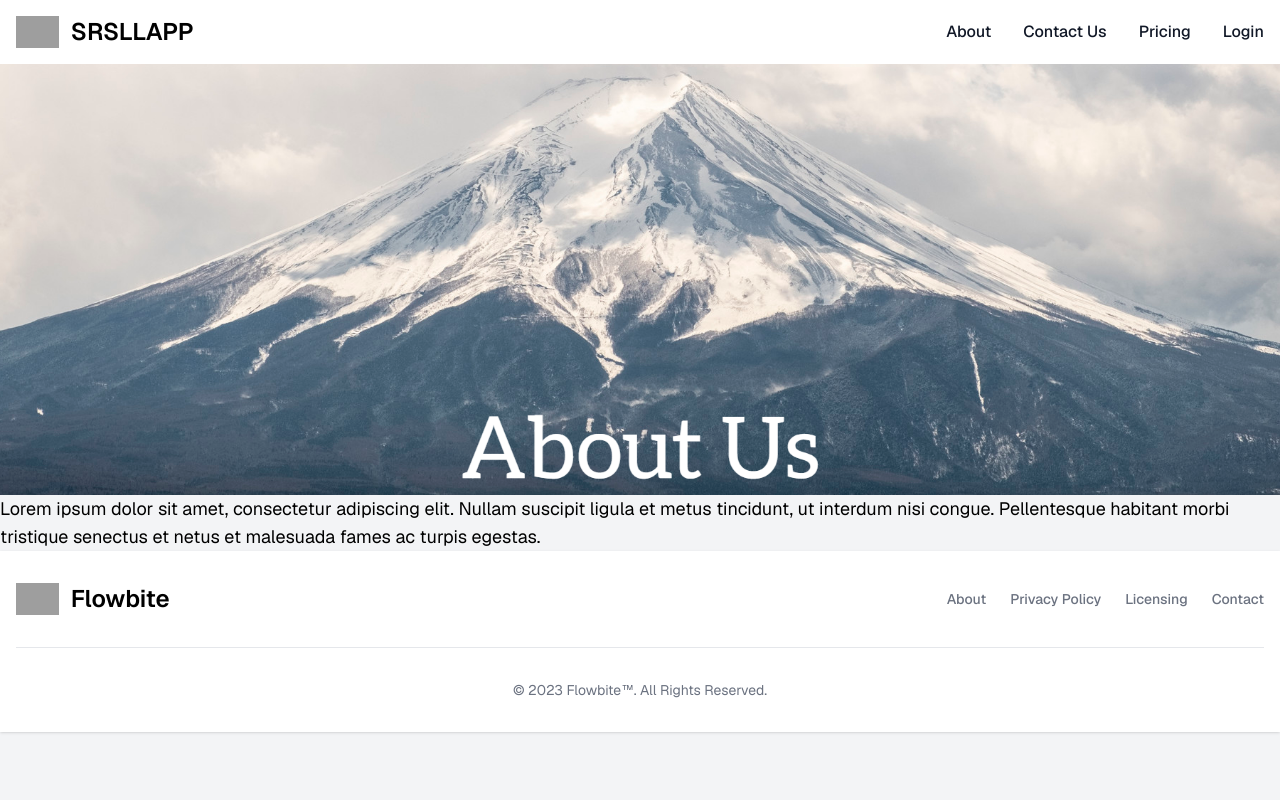
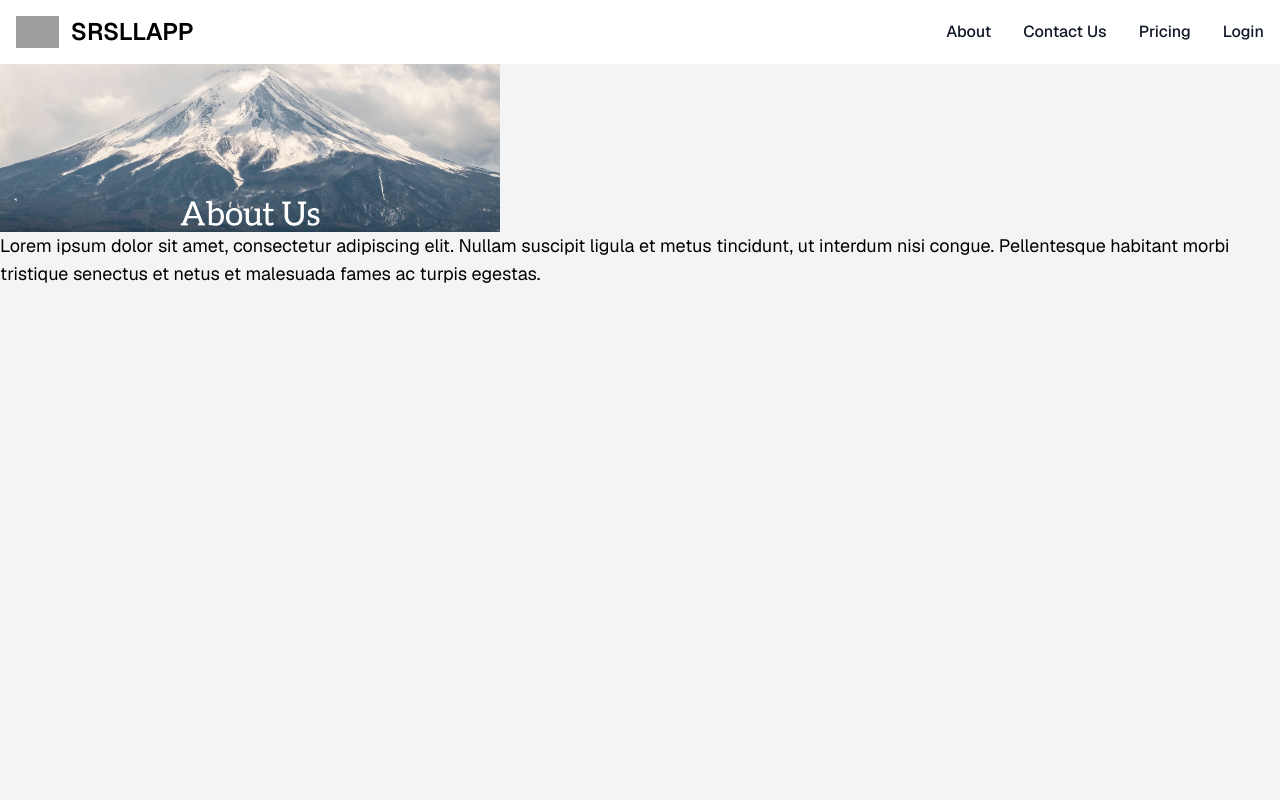
Before and after one commit to jervin8/csc530app, a Next.js app: page /about in a window 1280 px wide. Shown: the top 800 px of the page. Built offline with nearby package versions, Linux system fonts and the light colour scheme; no server answers; grey boxes are pictures that could not be loaded.

Commit message:
minor changes

```diff
--- a/app/about/page.tsx
+++ b/app/about/page.tsx
@@ -5,10 +5,11 @@ import Footer from "@/components/Footer";
 
 export default function About() {
   return (
-    <div className="h-screen w-full bg-gray-100 dark:bg-slate-700 text-black dark:text-white">
+    <main className="h-full w-full bg-gray-100 dark:bg-slate-700 text-black dark:text-white">
         <Navbar />
+        <div className="h-screen">
           <div>
-            <Image src={AboutBackground} alt="About Us" width={500} height={300} layout="responsive"/>
+              <Image src={AboutBackground} alt="About Us" width={500} height={300}/>
           </div>
 
           <div className="relative">
@@ -19,7 +20,8 @@ export default function About() {
                 fames ac turpis egestas.
               </p>
           </div>
+        </div>
         <Footer/>
-    </div>
+    </main>
   );
 }
```
Lines whose indentation alone changed are shown as unchanged.
